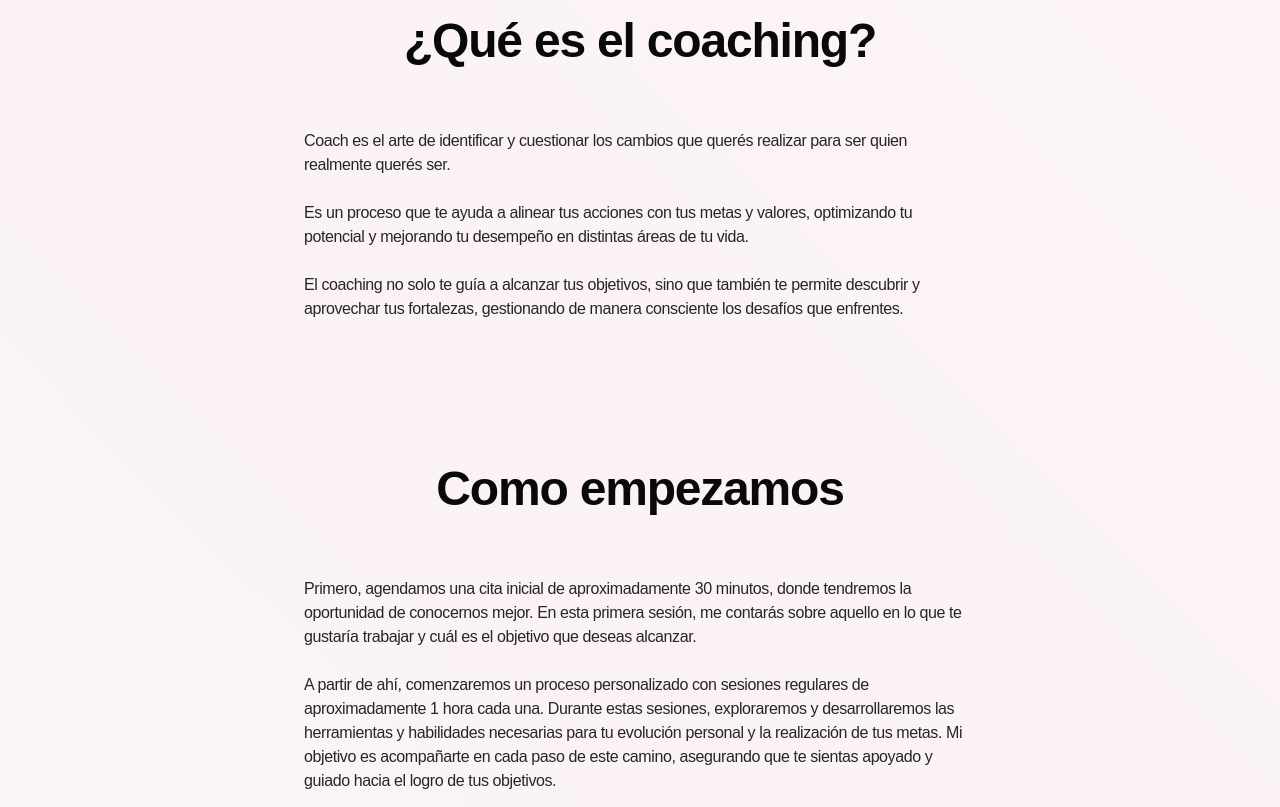
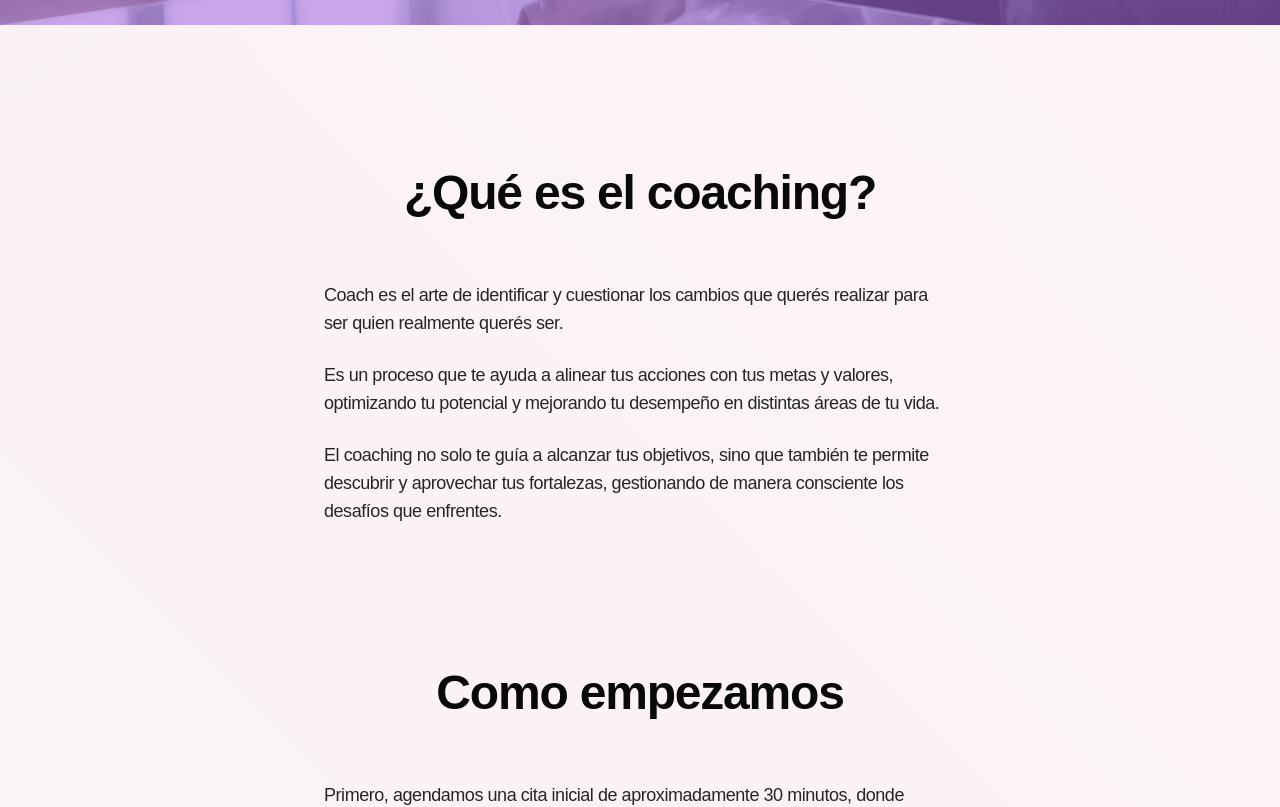
Before and after one commit to facuga7van/ArguellesCoaching, a Next.js app: page / in a window 1280 px wide. Shown: the part 1380-2187 px from the top of the page. Built offline with nearby package versions, Linux system fonts and the light colour scheme.

Commit message:
some fixes

```diff
--- a/next.config.mjs
+++ b/next.config.mjs
@@ -2,8 +2,8 @@
 const nextConfig = {
   reactStrictMode: false,
   output: 'export',
-  basePath: '/ArguellesCoaching', // comentar para dev
-  assetPrefix: '/ArguellesCoaching/', // comentar para dev
+  // basePath: '/ArguellesCoaching', // comentar para dev
+  // assetPrefix: '/ArguellesCoaching/', // comentar para dev
   experimental: {
     missingSuspenseWithCSRBailout: false
   },
--- a/src/app/page.tsx
+++ b/src/app/page.tsx
@@ -11,7 +11,7 @@ export default function Home() {
       className="flex flex-col h-full md:py-20 pt-11 pb-24 w-full
         items-center text-center gap-12 bg-color-1"
     >
-      <div className="flex flex-col gap-6 items-center">
+      <div className="flex flex-col mx-5 gap-6 items-center">
         <Typography className="max-w-2xl" variant="h1">
           Paula Argüelles Coaching
         </Typography>
@@ -40,7 +40,7 @@ export default function Home() {
             src="pic.jpeg"
           />
         </div> */}
-        <div className="flex flex-col gap-6 max-w-2xl items-center">
+        <div className="flex flex-col gap-6 max-w-2xl items-center ">
           <Typography
             className="max-w-2xl mb-10"
             variant="h1"
@@ -48,7 +48,7 @@ export default function Home() {
             Un poco sobre mi
           </Typography>
           <div
-            className="flex flex-col sm:flex-row gap-6 mx-auto items-center p-5
+            className="flex flex-col sm:flex-row gap-6 md:mx-auto items-center p-5
               border-4 border-[#88B04B]/40"
           >
             <img
@@ -59,7 +59,7 @@ export default function Home() {
               src="paula.jpg"
             />
             <Typography
-              className=" sm:ml-5 text-left"
+              className=" sm:ml-5  text-left"
               variant="h6"
             >
               Soy Paula Valeria Argüelles, bailarina
@@ -112,7 +112,7 @@ export default function Home() {
           </div>
         </div> */}
 
-        <div className="flex flex-col gap-6 max-w-2xl items-center">
+        <div className="flex flex-col mx-5 gap-6 max-w-2xl items-center">
           <Typography
             className="max-w-2xl mb-10"
             variant="h1"
@@ -146,7 +146,7 @@ export default function Home() {
             manera consciente los desafíos que enfrentes.
           </Typography>
         </div>
-        <div className="flex flex-col gap-6 max-w-2xl items-center">
+        <div className="flex flex-col mx-5 gap-6 max-w-2xl items-center">
           <Typography
             className="max-w-2xl mb-10"
             variant="h1"
@@ -218,7 +218,7 @@ export default function Home() {
           text="Conviertete en el cambio que deseas ver en el mundo"
         />
       </div>
-      <div className="flex flex-col gap-6 max-w-2xl items-center">
+      <div className="flex flex-col mx-5 gap-6 max-w-2xl items-center">
         <Typography
           className="max-w-2xl mb-10"
           variant="h1"
--- a/src/components/ui/typography.tsx
+++ b/src/components/ui/typography.tsx
@@ -8,13 +8,13 @@ import React from 'react'
 export const typographyVariants = cva('text-xl', {
   variants: {
     variant: {
-      h1: 'md:text-5xl scroll-m-20 text-3xl font-extrabold tracking-tight merriweather-sans-regular',
-      h2: 'scroll-m-20 pb-2 md:text-3xl text-2xl font-semibold tracking-tight first:mt-0 merriweather-sans-regular',
-      h3: 'scroll-m-20 text-2xl font-semibold tracking-tight montserrat-regular',
-      h4: 'scroll-m-20 text-xl font-semibold tracking-tight montserrat-regular',
-      h5: 'scroll-m-18 text-lg tracking-tight text-minor montserrat-regular',
-      h6: 'scroll-m-18 text-md tracking-tight text-minor montserrat-regular',
-      p: 'md:text-sm text-sm leading-7 text-minor montserrat-regular'
+      h1: 'md:text-5xl scroll-m-20 text-3xl font-extrabold tracking-tight merriweather-sans-regular sm:mx-5',
+      h2: 'scroll-m-20 pb-2 md:text-3xl text-2xl font-semibold tracking-tight first:mt-0 merriweather-sans-regular sm:mx-5',
+      h3: 'scroll-m-20 text-2xl font-semibold tracking-tight montserrat-regular sm:mx-5',
+      h4: 'scroll-m-20 text-xl font-semibold tracking-tight montserrat-regular sm:mx-5',
+      h5: 'scroll-m-18 text-lg tracking-tight text-minor montserrat-regular sm:mx-5',
+      h6: 'scroll-m-18 text-lg tracking-tight text-minor montserrat-regular sm:mx-5',
+      p: 'md:text-sm text-md leading-7 text-minor montserrat-regular sm:px-5'
     },
     affects: {
       default: '',
```
